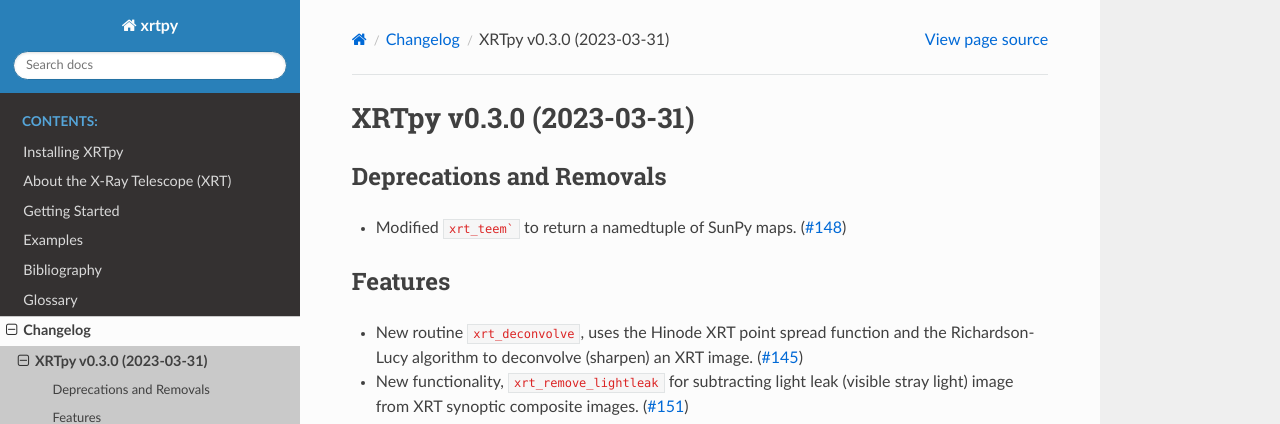
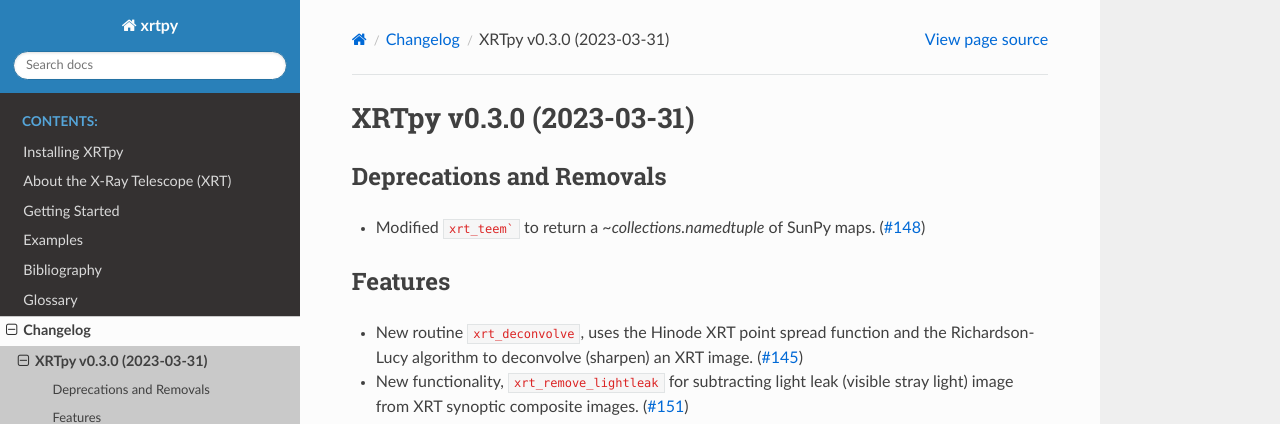
Before and after one commit to HinodeXRT/xrtpy, a Sphinx documentation site: the page built from docs/changelog/0.3.0.rst, in a window 1280 px wide. Shown: the top 424 px of the page. Built offline with Sphinx 7.4.7 and the Read the Docs theme 2.0.0, drawn with Linux system fonts in a browser that asks for light colours; pages that are not in the unit, such as notebooks, are missing from menus.

Commit message:
Update docs/changelog/0.3.0.rst
Co-authored-by: Nick Murphy <namurphy@cfa.harvard.edu>

````diff
--- a/docs/changelog/0.3.0.rst
+++ b/docs/changelog/0.3.0.rst
@@ -4,7 +4,7 @@
 Deprecations and Removals
 -------------------------
 
-- Modified ``xrt_teem``` to return a namedtuple of SunPy maps. (:pr:`148`)
+- Modified ``xrt_teem``` to return a `~collections.namedtuple` of SunPy maps. (:pr:`148`)
 
 Features
 --------
````
